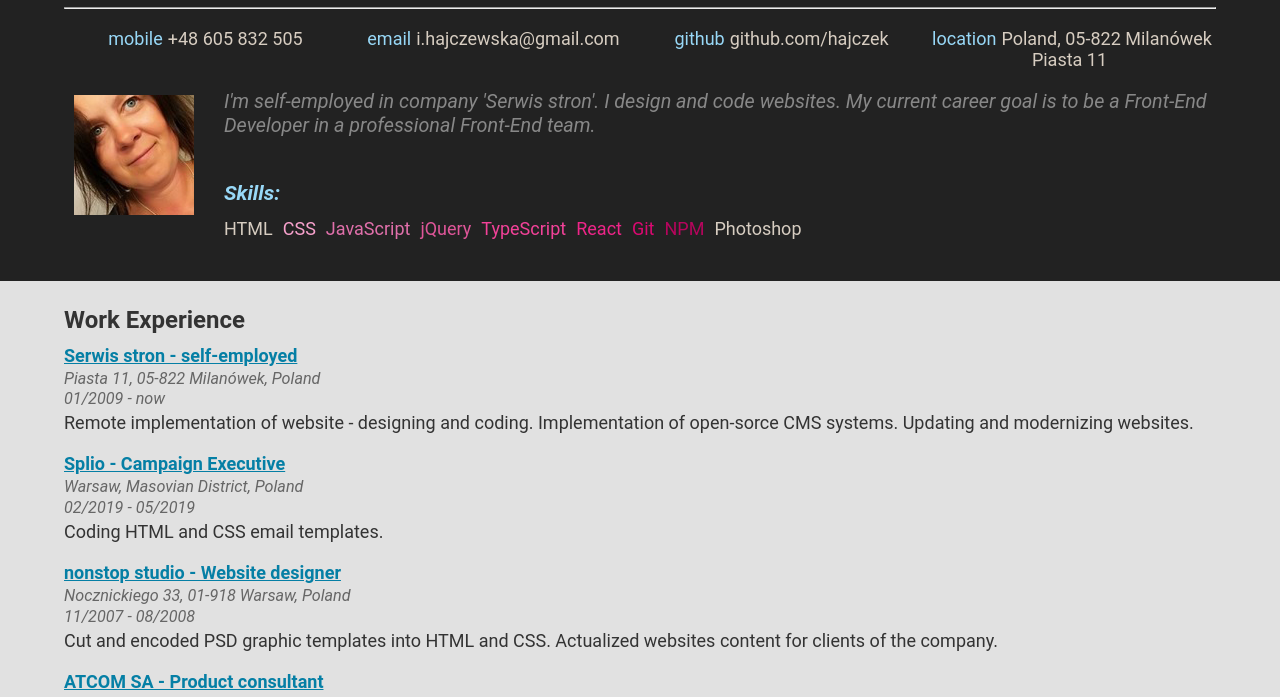
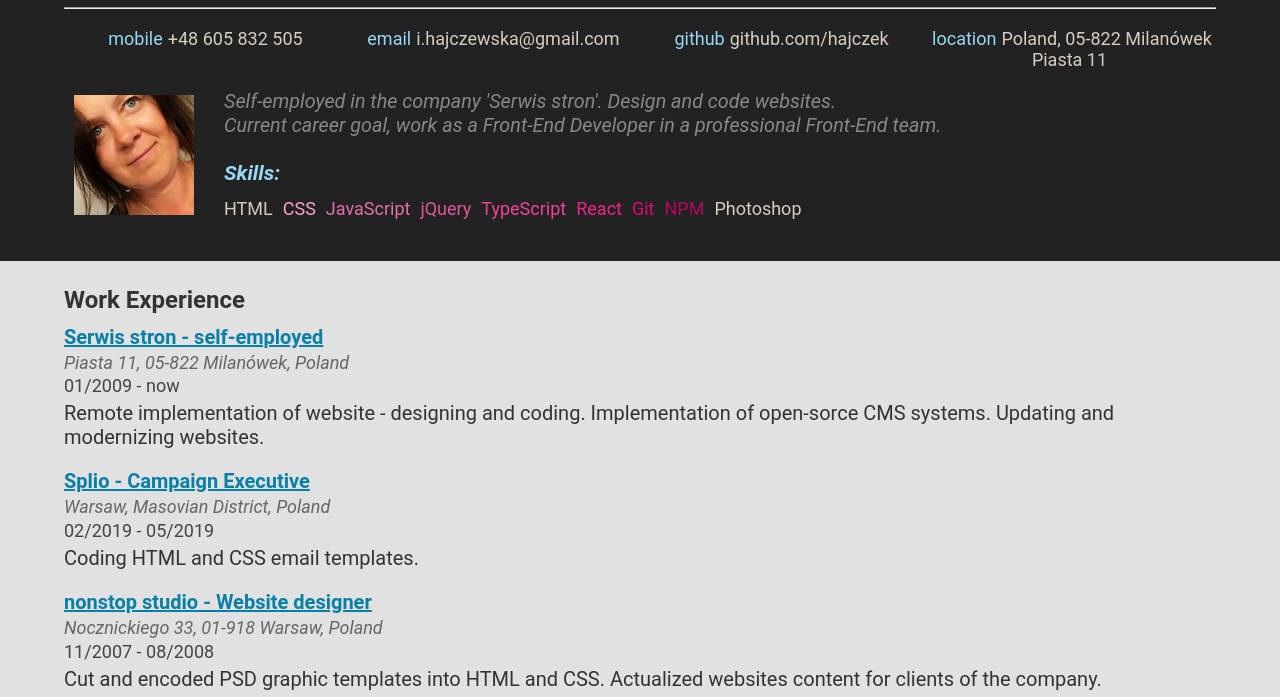
Before and after one commit to hajczek/Resume, a plain HTML site: page index.html in a window 1280 px wide. Shown: the part 82-779 px from the top of the page. Drawn offline with Linux system fonts and the light colour scheme; some packages are replaced by stand-ins of ours.

Commit message:
Changed size of font

```diff
--- a/css/style.css
+++ b/css/style.css
@@ -28,6 +28,7 @@ h6 {
 
 #projects {
     padding: 15px 0;
+    font-size: 20px;
 }
 
 .education-entry,
@@ -83,9 +84,8 @@ h5 {
 
 
 .date-text {
-  font-style: italic;
   font-size: 0.9em;
-  color: #666;
+  color: #444;
   line-height: 1;
   float: left;
 }
@@ -152,7 +152,6 @@ a.link:hover {
 #skills-h3 {
   color: #98d8f7;
   display: none;
-  margin-top: 40px;
 }
 
 .orange {
@@ -176,6 +175,7 @@ a.link:hover {
   background-color: #e1e1e1;
   padding: 15px 0;
   clear: both;
+  font-size: 20px;
 }
 
 .dark-gray {
@@ -327,7 +327,11 @@ span {
 @media only screen and (min-width: 750px) {
   #skills-h3,
   .biopic {
-    display: block;
+    display: flex;
+  }
+  #skills-h3 {
+    width: 200px;
+    margin-top: 20px;
   }
 }
 
--- a/js/resumeBuilder.js
+++ b/js/resumeBuilder.js
@@ -11,7 +11,7 @@ const bio = {
         "github": "<a href='https://github.com/hajczek' target='_blank'>github.com/hajczek</a>",
         "location": "Poland, 05-822 Milanówek<br>Piasta 11"
     },
-    "welcomeMessage": "I'm self-employed in company 'Serwis stron'. I design and code websites. My current career goal is to be a Front-End Developer in a professional Front-End team.",
+    "welcomeMessage": "Self-employed in the company 'Serwis stron'. Design and code websites.<br>Current career goal, work as a Front-End Developer in a professional Front-End team.",
     "skills": ["HTML", "CSS", "JavaScript", "jQuery", "TypeScript", "React", "Git", "NPM", "Photoshop"],
     "biopic": "images/IK.png"
 };
```
